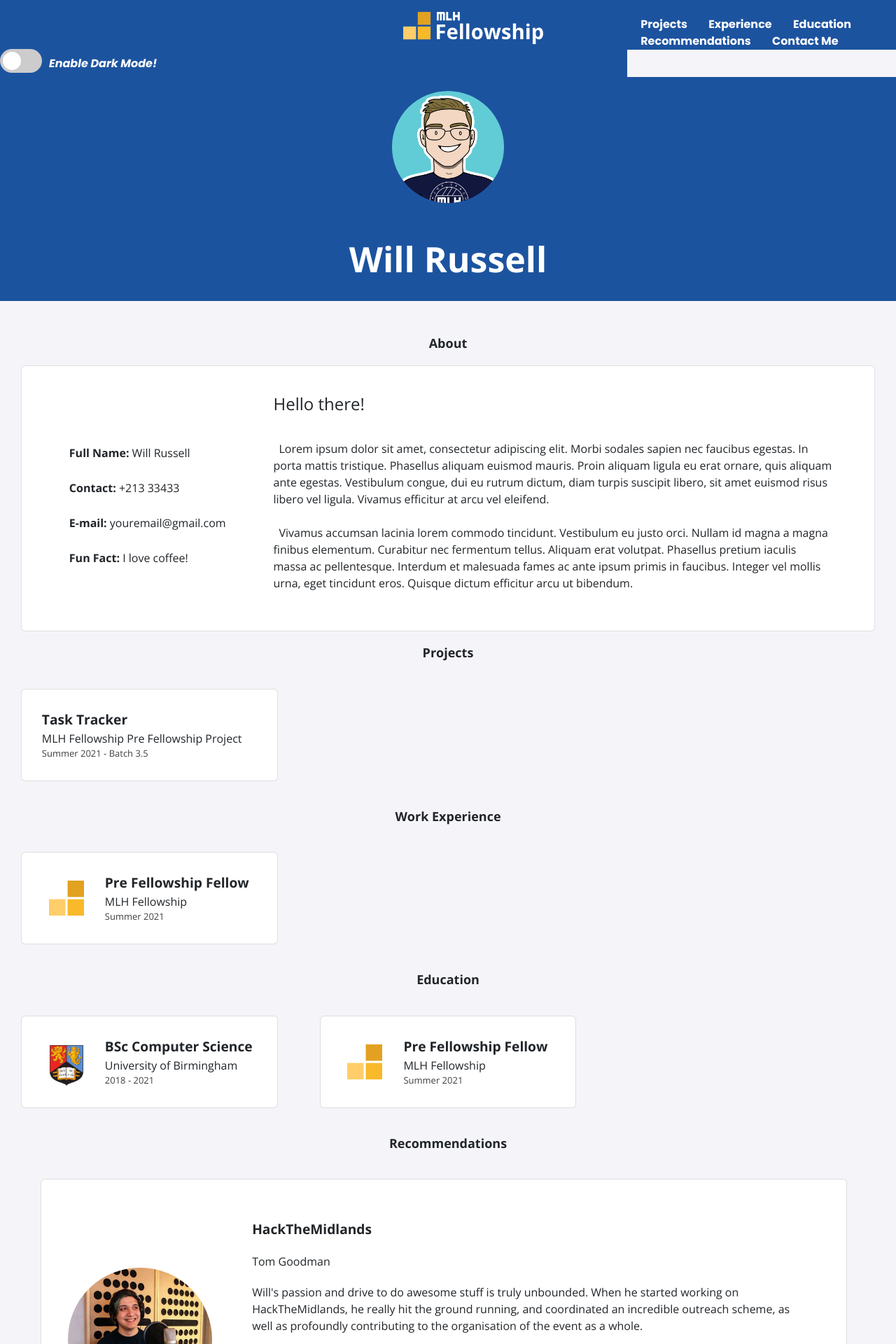
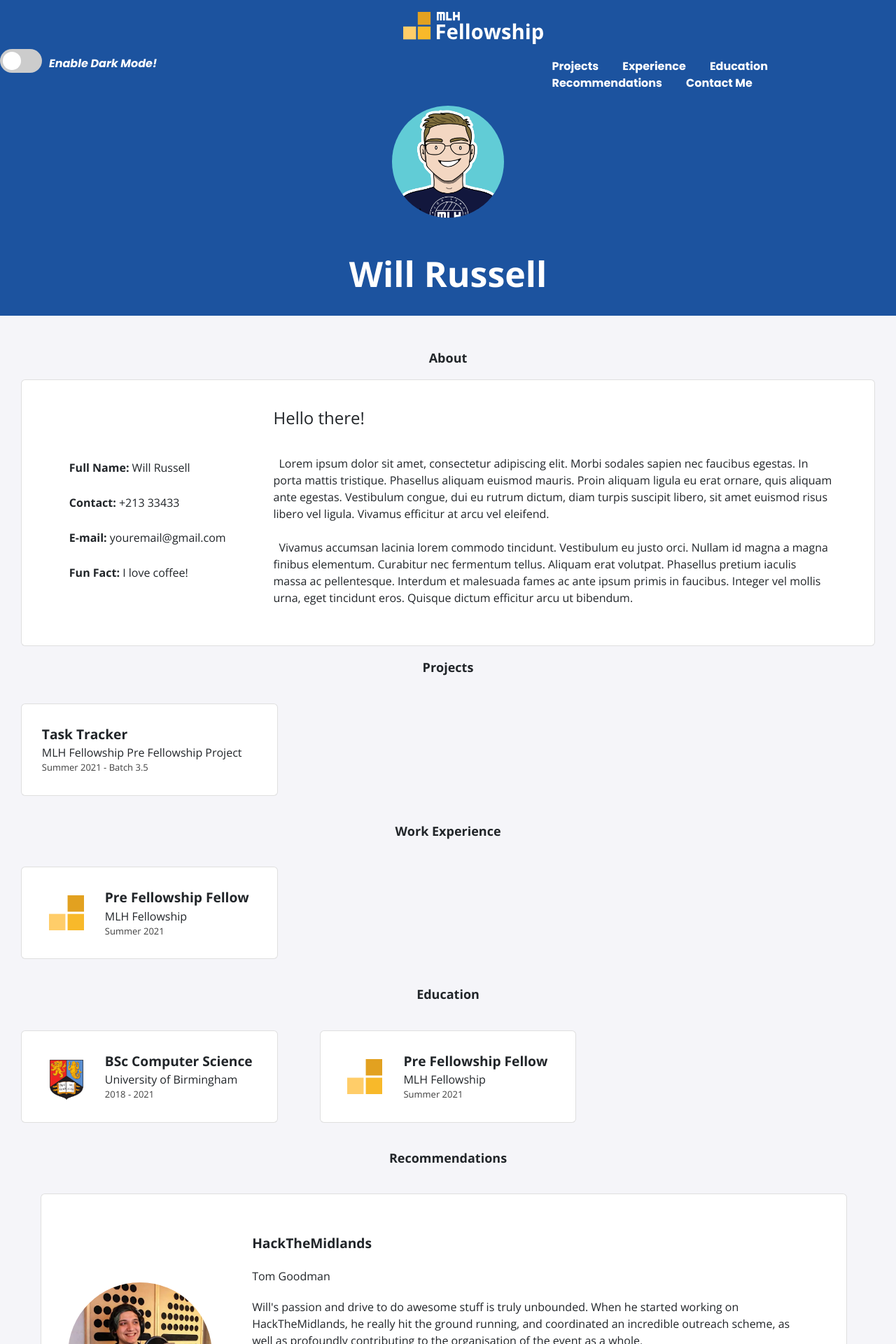
Before and after one commit to MLH-Fellowship/pod-3.1.3-portfolio, a Jekyll site: the page built from index.html, in a window 1280 px wide. Shown: the top 1920 px of the page at 70% size. Built offline with Jekyll 4.4.1, drawn with Linux system fonts in a browser that asks for light colours; nearby versions of some CDN libraries.

Commit message:
Update navbar.scss

```diff
--- a/_sass/navbar.scss
+++ b/_sass/navbar.scss
@@ -35,7 +35,7 @@
     display: inline;
     width: 100%;
     text-align: right;
-    padding-left: 5%;
+    padding-left: 4%;
     padding-right: 2%;
 }
 
@@ -46,7 +46,7 @@
 
 .nav-links {
   float: right;
-  width: 30%;
+  width: 40%;
   padding-top: 1%;
 }
 
```
